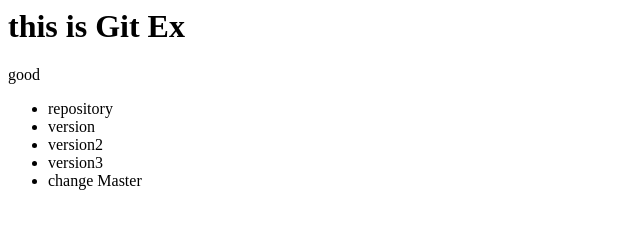
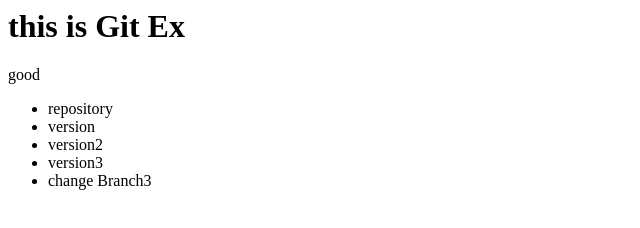
Before and after one commit to Juseung2/OpenTutorials, a plain HTML site: page index.html in a window 1280 px wide. Shown: the full height of the page, 0-640 px from the left. Drawn offline with Linux system fonts and the light colour scheme.

Commit message:
change branche3

```diff
--- a/index.html
+++ b/index.html
@@ -13,7 +13,7 @@
 			<li>version</li>
 			<li>version2</li>
 			<li>version3</li>
-			<li>change Master</li>
+			<li>change Branch3</li>
         </ul>
     </body>
 </html>
```
